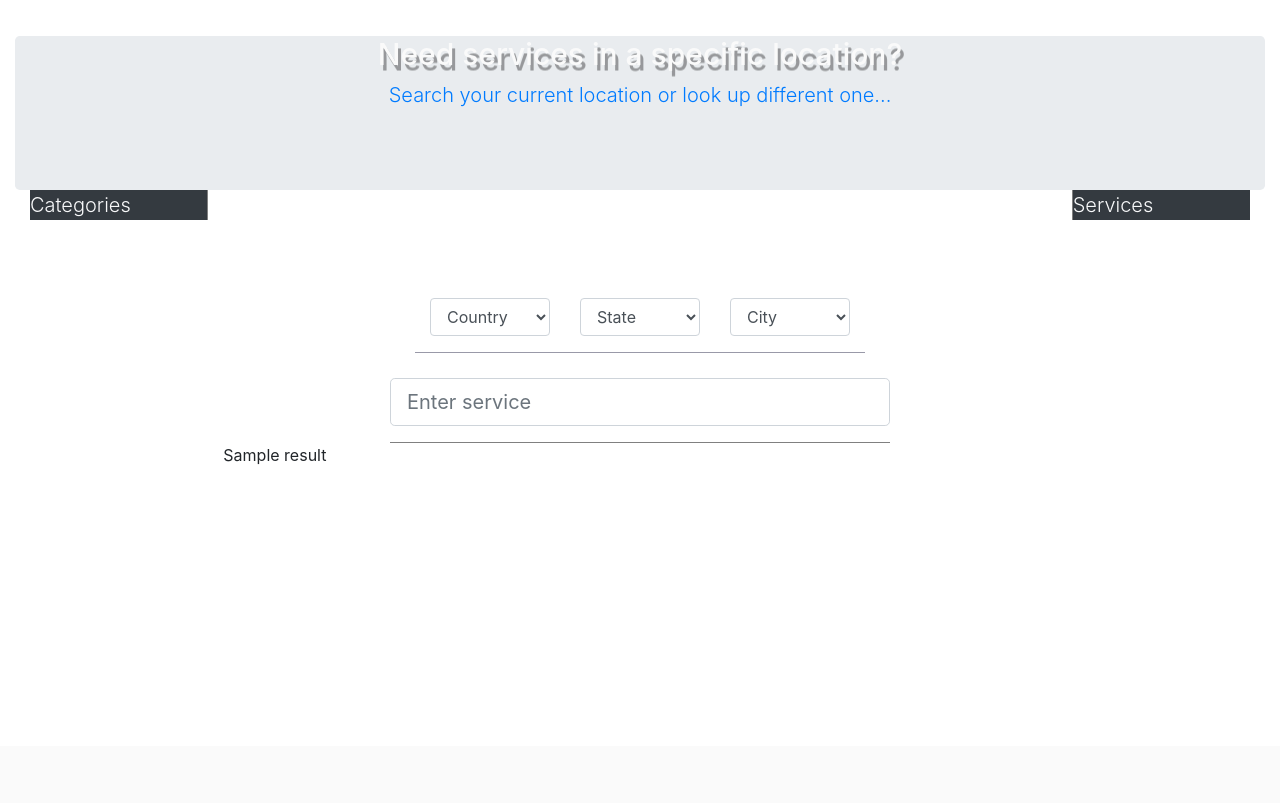
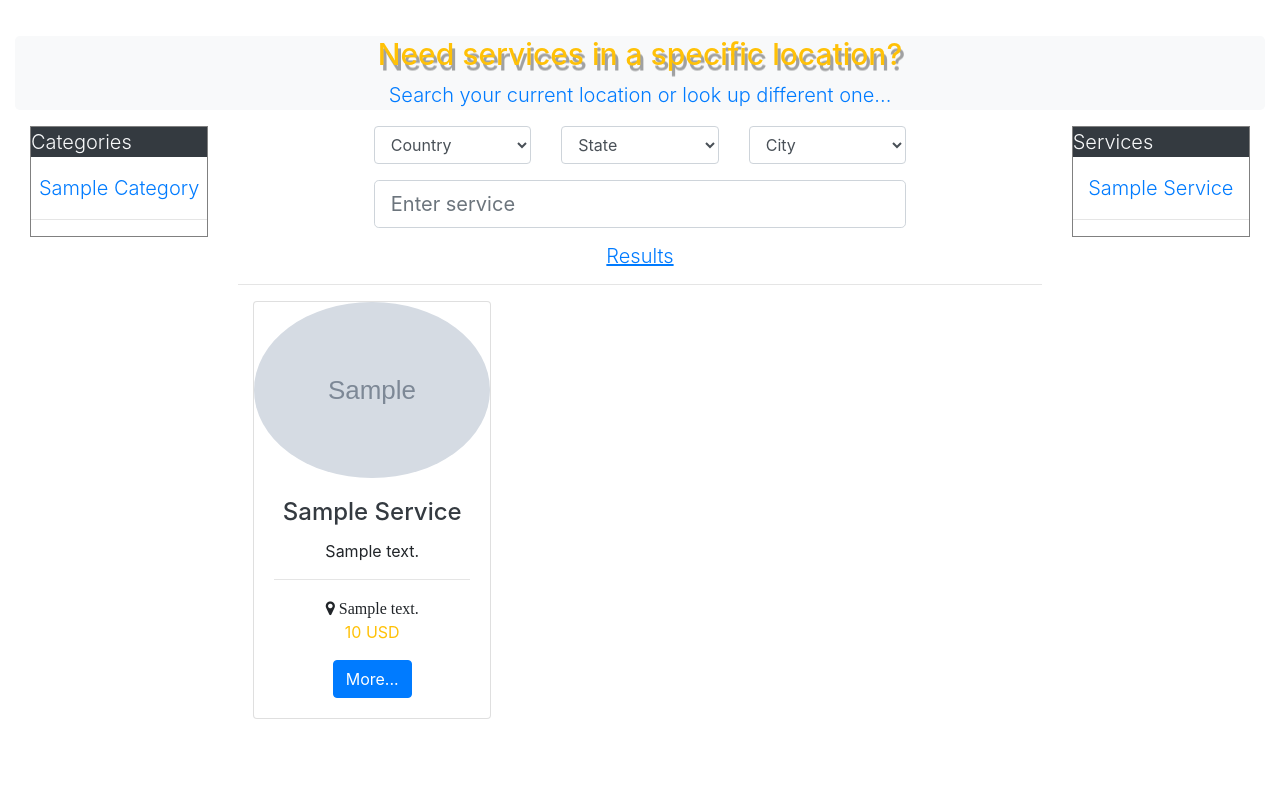
Before and after one commit to BuildForSDG/team-090-fullstack, a Django app: template smartcity/fullstack/templates/fullstack/home.html in a window 1280 px wide. Shown: the part 54-857 px from the top of the page. Before the commit the page ends 518 px from the top, so only its background shows below. Run offline with Django 3.2, Linux system fonts and the light colour scheme; the template is opened without the code that fills it: most values are stand-ins (such as "Sample title", 1, 10 or a date in 2020); grey boxes marked "Sample" are stand-in pictures; some libraries are stand-ins or nearby versions.

Commit message:
Replaced input element in country, region and city with select element. Added categories and services in the left and right side bars respectively.

```diff
--- a/smartcity/fullstack/templates/fullstack/home.html
+++ b/smartcity/fullstack/templates/fullstack/home.html
@@ -1,30 +1,37 @@
 {% extends 'base.html' %}
 {% load bootstrap4 %}
 {% block header %}
-    <div class="jumbotron" style="padding-top: 0; margin: 0;">
-        <h1 class="text-center cityLogo">Need services in a specific location?</h1>
+    <div class="jumbotron bg-light" style="padding: 0; margin: 0;">
+        <h6 class="text-center cityLogo text-warning">Need services in a specific location?</h6>
         <p class=" text-center text-weight-normal lead">Search your current location or look up different one...</p>
     </div>
 {% endblock %}
 {% block content %}
     <!--Categories-->
     <div class="col-xl-2 col-lg-2 col-sm-0">
-        <div style="border-right: 1px solid grey;">
-            <div >
+        <div style="border: 1px solid grey; margin-bottom: 2%;">
+            <div class="row" >
+                <div class="col-xl-12 col-lg-12 col-sm-12">
                     <p class="bg-dark text-light text-weight-normal lead">Categories</p>
+                    {% for category in categories %}
+                        <p class="text-center lead text-primary">{{category.name|title}}</p>
+                        <hr>
+                    {% endfor %}
                 </div>
             </div>
         </div>
-
-    <div class="col-xl-8 col-lg-8 col-sm-12 bg-grey">
-        <div class="row">
-        <div  class=" text-weight-normal lead" style="margin: 10% 20% 0 20%; border-bottom: 1px solid grey;">
+    </div>
+    <div class="col-xl-8 col-lg-8 col-sm-12">
+        <!--Search Form-->
+        <div class="row" style="border-bottom: 0px solid rgb(153, 153, 168); margin-left: 15%; margin-right: 15%; text-align: center;">
+            <div class="col-xl-12 col-lg-12 col-sm-12">
                 <form action="{% url 'fullstack:search'%}" method="POST" class="form">
                     {% csrf_token %}
-         <div class="row" style="border-bottom: 1px solid rgb(153, 153, 168); margin: 5%; text-align: center;">
+                    <!--Country, Region and City row-->
+                    <!--div class="row" style="border-bottom: 1px solid rgb(153, 153, 168); margin: 5%; text-align: center;"-->
+                    <div class="row">
                         <div class="col-xl-4 col-lg-4 col-sm-4">
                             <div class="form-group">
-                    <!--label for="country">Country</label-->
                                 <select name="country" class="form-control form-control-md">
                                         <option value="" disabled selected hidden>Country</option>
                                     {% for country in countries %}
@@ -54,27 +61,73 @@
                             </div>
                         </div>
                     </div>
+                    <!--Search bar row-->
+                    <div class="row">
+                        <div class="col-xl-12 col-lg-12 col-sm-12">
                             <div class="form-group">
                                 <input class="form-control form-control-lg" type="search" name="keyword" placeholder="Enter service">
                             </div>
+                        </div>
+                    </div>
                 </form>
-        </div><!--End of form row-->
             </div>
+        </div>
+        <!--Search Results-->
         <div class="row">
-                {% if results %}
-                    {% for result in results %}
-                        <p> {{result.business_name}}</p>
+            <div class="col-xl-12 col-lg-12 col-sm-12" style="text-align: center; margin-bottom: 10%;">
+
+                {% if services %}
+                <h6 class="text-primary lead text-center" style="margin-bottom: 0%;"><u>Results</u></h6><hr>
+                    {% for service in services %}
+                        {% if service is services_subscribed %}
+                        <div class="col-xl-4 col-lg-4 col-sm-12">
+                            <div class="card">
+                                <p class="card-text text-success">Subscribed</p>
+                                <img src="{{service.picture.url}}" class="card-img-top rounded-circle">
+                                <div class="card-body">
+                                    <h4 class="card-title text-dark">{{service.business_name|title}}</h4>
+                                    <p class="card-text">{{service.description}}</p>
+                                    <hr>
+                                    <li class="fa fa-map-marker"> {{service.street_address}}</li>
+                                    <p class="text-warning">{{service.price}} {{service.currency}}</p>
+                                    <a class="btn btn-primary card-link stretched-link" href="{% url 'fullstack:service_details' service.id %}">More...</a>
+                                </div>
+                            </div>
+                        </div>
+                        {% else %}
+                        <div class="col-xl-4 col-lg-4 col-sm-12">
+                            <div class="card">
+                                <img src="{{service.picture.url}}" class="card-img-top rounded-circle">
+                                <div class="card-body">
+                                    <h4 class="card-title text-dark">{{service.business_name|title}}</h4>
+                                    <p class="card-text">{{service.description}}</p>
+                                    <hr>
+                                    <li class="fa fa-map-marker"> {{service.street_address}}</li>
+                                    <p class="text-warning">{{service.price}} {{service.currency}}</p>
+                                    <a class="btn btn-primary card-link stretched-link" href="{% url 'fullstack:service_details' service.id %}">More...</a>
+                                </div>
+                            </div>
+                        </div>
+                        {% endif %}
                     {% endfor %}
                 {% else %}
-                    <p>No service matched your search.</p>
+                    <p class="text-danger lead">No service matched your search.</p>
                 {% endif %}
             </div>
         </div>
+    </div>
+
     <!--Services-->
     <div class="col-xl-2 col-lg-2 col-sm-0">
-            <div style="border-left: 1px solid grey;">
-                <div >
+        <div style="border: 1px solid grey; margin-bottom: 2%;">
+            <div class="row" >
+                    <div class="col-xl-12 col-lg-12 col-sm-12">
                         <p class="bg-dark text-light text-weight-normal lead">Services</p>
+                        {% for service in services_list %}
+                            <p class="text-center lead text-primary">{{service.name|title}}</p>
+                        <hr>
+                    {% endfor %}
+                </div>
             </div>
         </div>
     </div>
```
Lines whose indentation alone changed are shown as unchanged.
